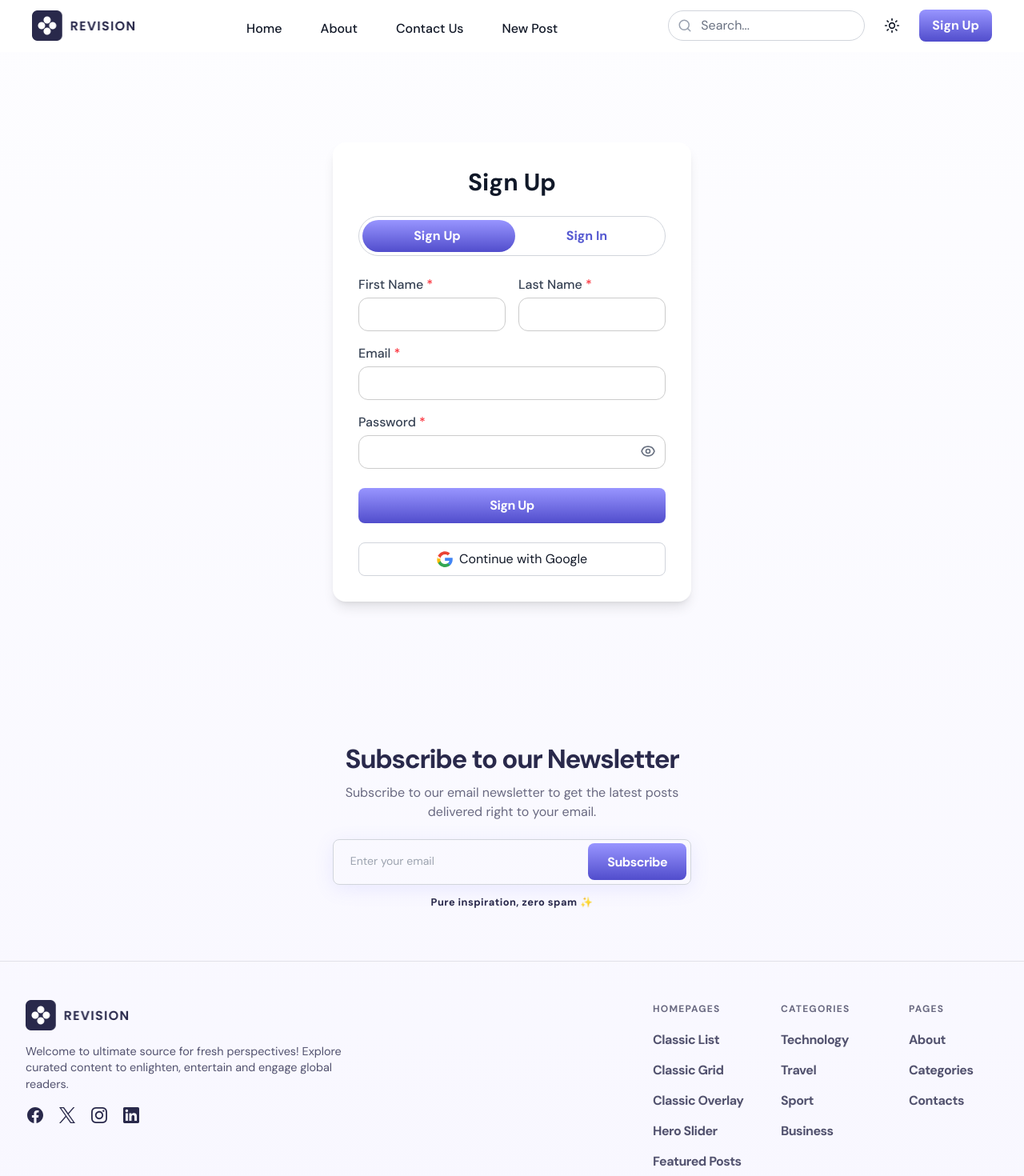
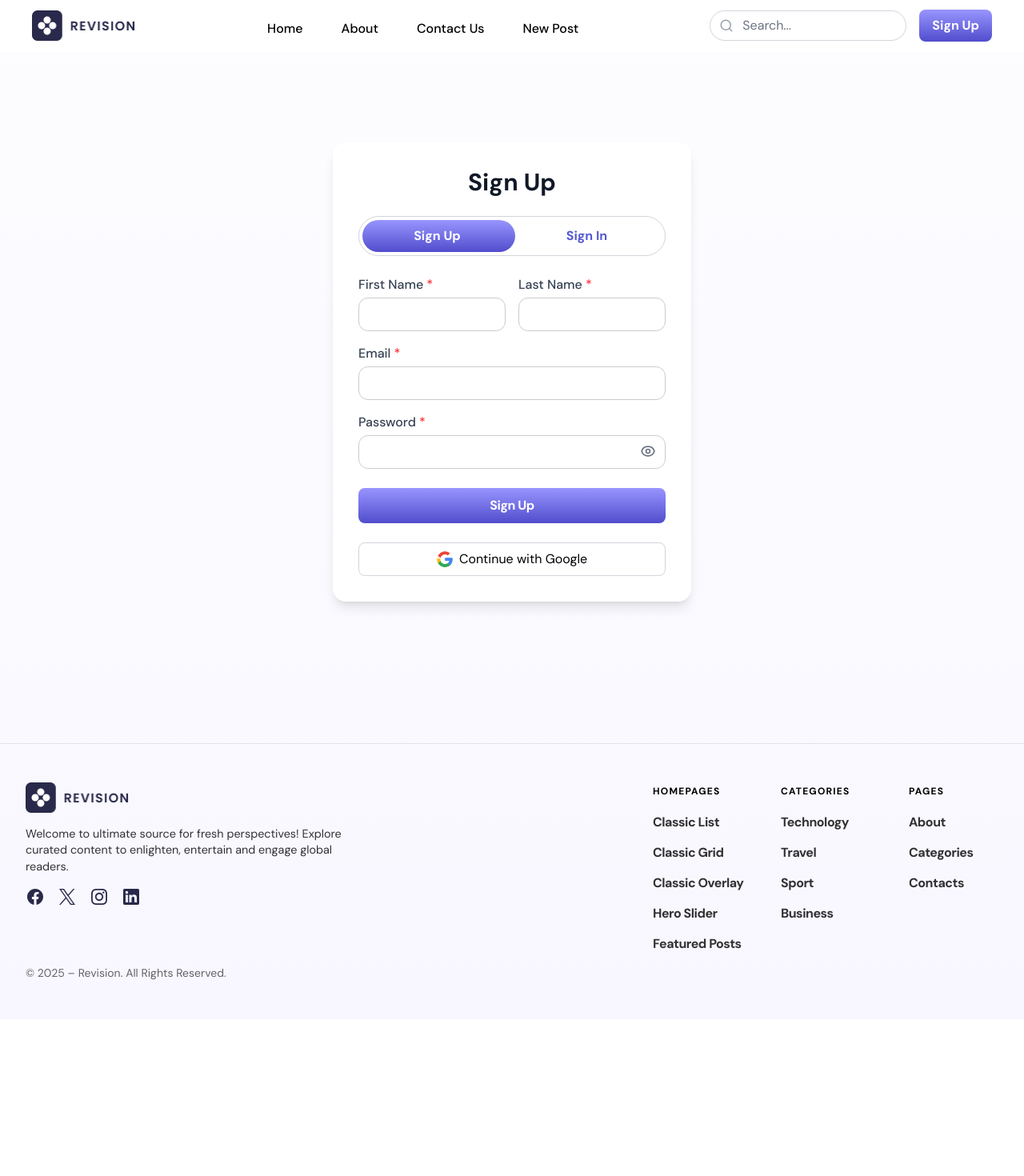
Before and after one commit to ruchit15801/blog-website-nextjs, a Next.js app: page /signUp in a window 1280 px wide. Shown: the top 1470 px of the page at 80% size. After the commit the page ends 1274 px from the top, so only its background shows below. Built offline with nearby package versions, Linux system fonts and the light colour scheme.

Commit message:
fix ui issue

```diff
--- a/public/css/style.css
+++ b/public/css/style.css
@@ -126,7 +126,7 @@
 }
 .trending-section h5 {
     font-size: 0.9rem;
-    color: #cbd5e1;
+    color: var(--foreground);
     margin-bottom: 2rem;
     font-weight: 800;
     letter-spacing: .1rem;
@@ -196,7 +196,7 @@
 .footer-section p {
     margin-top: 0.625rem;
     margin-bottom: 1.375rem;
-    color: #696981;
+    color: var(--foreground);
 }
 .input-button{
     padding: .3rem;
@@ -240,7 +240,7 @@
     padding: .625rem , 1.125rem;
 }
 .footer-section-item p{
-    color: #29294b;
+    color: var(--foreground);
     font-size: .8rem;
     font-weight: bolder;
     letter-spacing: .03rem;
@@ -264,7 +264,7 @@
     font-size: .9rem;
     font-weight: 400;
     max-width: 410px;
-    color: #29294b;
+    color: var(--foreground);
 }
 .home-page-list{
     font-size: .75rem;
@@ -277,7 +277,7 @@
     background-size: 0px 1px;
     background-repeat: no-repeat;
     background-position: left(98%);
-    color: #696981;
+    color: var(--foreground);
     transition: .25s;
     text-decoration: none;
 }
@@ -296,7 +296,7 @@
     background-size: 0px 1px;
     background-repeat: no-repeat;
     background-position: left(98%);
-    color: #29294b;
+    color: var(--foreground);
     transition: .25s;
     text-decoration: none;
     letter-spacing: -.03em;
@@ -307,7 +307,7 @@
 .footer-item-bottom{
     margin-top: 1rem;
     font-size: .75em;
-    color: #696981;
+    color: var(--foreground);
 }
 
 /* sign up  */
@@ -323,7 +323,7 @@
   box-shadow: 0 0 0 3px color-mix(in oklab, var(--brand-muted-blue), transparent 50%);
 }
 .comment_form label{
-  color: #29294b;
+  color: var(--foreground);
   font-weight: 400;
   line-height: 1.55;
   margin-bottom: 6px;
--- a/src/app/globals.css
+++ b/src/app/globals.css
@@ -20,11 +20,11 @@
   --brand-amber: #F5A623;
   --surface: #0a0a0a0d; /* light translucent for cards */
   --ring: color-mix(in oklab, var(--brand-muted-blue), white 25%);
-  --muted-foreground: #475569;
+  --muted-foreground: #111827;
 
   /* Light mode defaults */
   --background: #ffffff;
-  --foreground: #111827;
+  --foreground: #000000;
 }
 
 @theme inline {
@@ -37,15 +37,7 @@
   --color-cta: var(--brand-amber);
 }
 
-@media (prefers-color-scheme: dark) {
-  :root {
-    --background: #0a0a0a;
-    --foreground: #e5e7eb;
-    --surface: #ffffff14;
-    --ring: color-mix(in oklab, var(--brand-teal), white 20%);
-    --muted-foreground: #cbd5e1;
-  }
-}
+/* Dark mode disabled: force light mode across site */
 
 /* 3️⃣ Global body styles */
 body {
@@ -54,6 +46,17 @@ body {
   font-family: var(--cs-font-body-family), Arial, Helvetica, sans-serif;
   margin: 0;
   padding: 0;
+}
+
+/* 14️⃣ Force light text over legacy inline hex colors (production-safe) */
+[style*="#696981"],
+[style*="#29294b"],
+[style*="#29294B"],
+[style*="#9ca3af"],
+[style*="#9CA3AF"],
+[style*="#cbd5e1"],
+[style*="#111827"] {
+  color: var(--foreground) !important;
 }
 
 /* 4️⃣ Headings */
--- a/src/app/signUp/page.tsx
+++ b/src/app/signUp/page.tsx
@@ -63,15 +63,15 @@ export default function AuthPage() {
 
     return (
         <>
-            <Navbar/>
-            <div className="min-h-screen flex items-center justify-center bg-gradient-to-b from-cs-light-site-background-start to-cs-light-site-background-end dark:from-cs-site-background dark:to-cs-site-background p-4">
-                <div className="w-full max-w-md bg-white dark:bg-[#111827] rounded-2xl shadow-lg p-8">
-                    <h1 className="text-3xl font-bold text-center mb-6 text-gray-900 dark:text-gray-100">
+            <Navbar />
+            <div className="min-h-screen flex items-center justify-center bg-gradient-to-b from-cs-light-site-background-start to-cs-light-site-background-end p-4">
+                <div className="w-full max-w-md bg-white rounded-2xl shadow-lg p-8">
+                    <h1 className="text-3xl font-bold text-center mb-6 text-gray-900">
                         {isSignUp ? "Sign Up" : "Sign In"}
                     </h1>
 
                     {/* Toggle Switch */}
-                    <div className="relative w-full max-w-md mx-auto mb-6 border border-gray-300 bg-white dark:bg-gray-700 rounded-full p-1">
+                    <div className="relative w-full max-w-md mx-auto mb-6 border border-gray-300 bg-white rounded-full p-1">
                         <div
                             className="absolute top-1 rounded-full transition-all duration-300"
                             style={{
@@ -111,7 +111,7 @@ export default function AuthPage() {
                             <>
                                 <div className="flex gap-4 w-full">
                                     <div className="flex-1 flex flex-col">
-                                        <label className="text-gray-700 dark:text-gray-200 font-medium">
+                                        <label className="text-gray-700 font-medium">
                                             First Name <span className="text-red-500">*</span>
                                         </label>
                                         <input
@@ -124,7 +124,7 @@ export default function AuthPage() {
                                         />
                                     </div>
                                     <div className="flex-1 flex flex-col">
-                                        <label className="text-gray-700 dark:text-gray-200 font-medium">
+                                        <label className="text-gray-700 font-medium">
                                             Last Name <span className="text-red-500">*</span>
                                         </label>
                                         <input
@@ -141,7 +141,7 @@ export default function AuthPage() {
                         )}
 
                         <div className="flex flex-col">
-                            <label className="text-gray-700 dark:text-gray-200 font-medium">
+                            <label className="text-gray-700 font-medium">
                                 Email <span className="text-red-500">*</span>
                             </label>
                             <input
@@ -156,7 +156,7 @@ export default function AuthPage() {
 
                         {/* Password with show/hide */}
                         <div className="flex flex-col relative">
-                            <label className="text-gray-700 dark:text-gray-200 font-medium">
+                            <label className="text-gray-700 font-medium">
                                 Password <span className="text-red-500">*</span>
                             </label>
                             <input
@@ -195,7 +195,7 @@ export default function AuthPage() {
                         {/* Google Sign In */}
                         <button
                             type="button"
-                            className="w-full mt-2 border border-gray-300 rounded-lg py-2 flex items-center justify-center gap-2 hover:bg-gray-100 dark:border-gray-600 dark:hover:bg-gray-700 transition"
+                            className="w-full mt-2 border border-gray-300 rounded-lg py-2 flex items-center justify-center gap-2 hover:bg-gray-100 transition"
                             onClick={() => alert("Google Sign In clicked")}
                         >
                             {/* Google SVG */}
@@ -210,7 +210,7 @@ export default function AuthPage() {
                     </form>
 
                     {message && (
-                        <p className="mt-4 text-center text-green-500 dark:text-green-400">{message}</p>
+                        <p className="mt-4 text-center text-green-600">{message}</p>
                     )}
                 </div>
             </div>
--- a/src/components/Footer.tsx
+++ b/src/components/Footer.tsx
@@ -28,31 +28,7 @@ export default function Footer() {
 
   return (
     <>
-      <section className="footer-section pt-16 px-4 text-center">
-        <h2 className="text-3xl font-bold mb-4" style={{color : '#29294b' , fontWeight : 700 , fontSize : '2.0625rem' , letterSpacing : '-.04em'}}>Subscribe to our Newsletter</h2>
-        <p className="max-w-xl mx-auto text-gray-600 mb-8">
-          Subscribe to our email newsletter to get the latest posts delivered
-          right to your email.
-        </p>
-
-        {/* Input + Button in one flex container */}
-        <div className="input-button max-w-md mx-auto flex rounded-full overflow-hidden shadow-md border border-gray-300">
-          <input
-            type="email"
-            placeholder="Enter your email"
-            className="flex-1 px-4 py-3 outline-none text-gray-700"
-          />
-          <button className="bg-black text-white px-6 py-3 font-medium hover:bg-gray-800 transition-colors">
-            Subscribe
-          </button>
-        </div>
-
-        <div className="footer-section-item">
-          <p className="text-gray-500 mt-4">
-            Pure inspiration, zero spam ✨
-          </p>
-        </div>
-      </section>
+      {/* Newsletter section removed as requested */}
 
       <footer className="footer text-black">
         {/* ========= TOP / INNER ========= */}
@@ -148,7 +124,7 @@ export default function Footer() {
         <button
           onClick={scrollToTop}
           className="fixed bottom-6 right-6 w-12 h-12 rounded-full bg-white shadow-lg flex items-center justify-center z-50"
-          style={{cursor : 'pointer'}}
+          style={{ cursor: 'pointer' }}
         >
           <svg className="w-13 h-13 absolute" viewBox="0 0 100 100">
             <circle
--- a/src/components/Navbar.tsx
+++ b/src/components/Navbar.tsx
@@ -2,15 +2,11 @@
 
 import Link from "next/link";
 import Image from "next/image";
-import { useTheme } from "next-themes";
 import { usePathname } from "next/navigation";
 import { Moon, Search, Sun } from "lucide-react";
 
 export default function Navbar() {
-    const { theme, setTheme } = useTheme();
     const pathname = usePathname();
-
-    const toggleTheme = () => setTheme(theme === "light" ? "dark" : "light");
 
     return (
         <header className="navbar-header">
@@ -65,22 +61,15 @@ export default function Navbar() {
                         <input
                             type="text"
                             placeholder="Search..."
-                            className="pl-10 pr-4 py-1.5 rounded-full border transition-colors duration-300 text-gray-800 dark:text-gray-100 bg-white-100 dark:bg-gray-800 border-gray-300 dark:border-gray-600 focus:outline-none focus:ring-2 focus:ring-indigo-500 dark:focus:ring-indigo-400 placeholder-gray-500 dark:placeholder-gray-400"
+                            className="pl-10 pr-4 py-1.5 rounded-full border transition-colors duration-300 text-gray-800 bg-white-100 border-gray-300 focus:outline-none focus:ring-2 focus:ring-indigo-500 placeholder-gray-500"
                         />
                         <Search
                             size={18}
-                            className="absolute left-3 top-1/2 -translate-y-1/2 text-gray-400 dark:text-gray-300"
+                            className="absolute left-3 top-1/2 -translate-y-1/2 text-gray-400"
                         />
                     </div>
 
-                    {/* Theme toggle */}
-                    <button
-                        aria-label="Toggle theme"
-                        className="icon-btn p-2 rounded-full hover:bg-gray-200 dark:hover:bg-gray-700 transition-colors"
-                        onClick={toggleTheme}
-                    >
-                        {theme === "light" ? <Moon size={20} /> : <Sun size={20} />}
-                    </button>
+                    {/* Theme toggle removed (light-only) */}
 
                     {/* Sign Up */}
                     <Link
```
